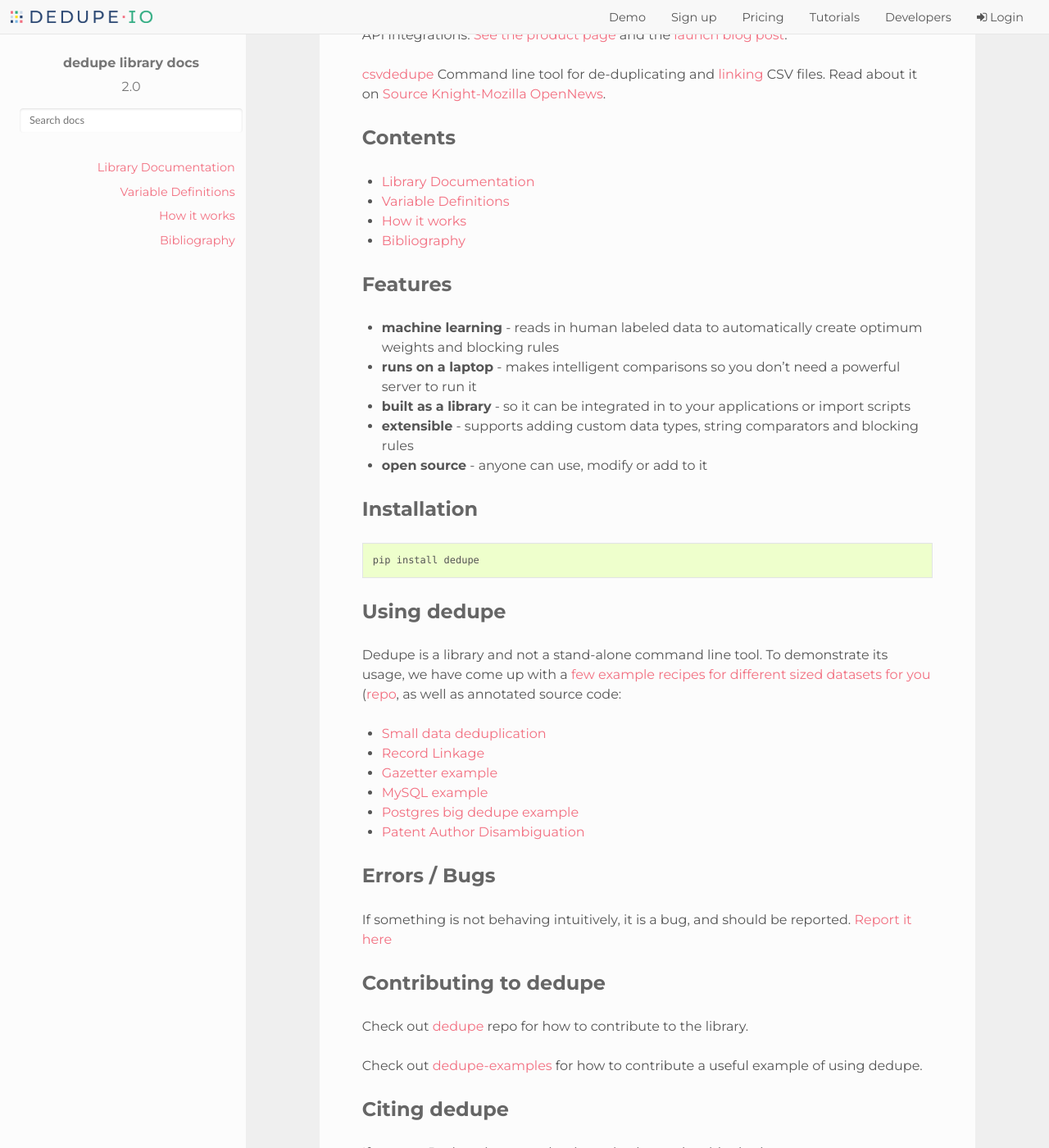
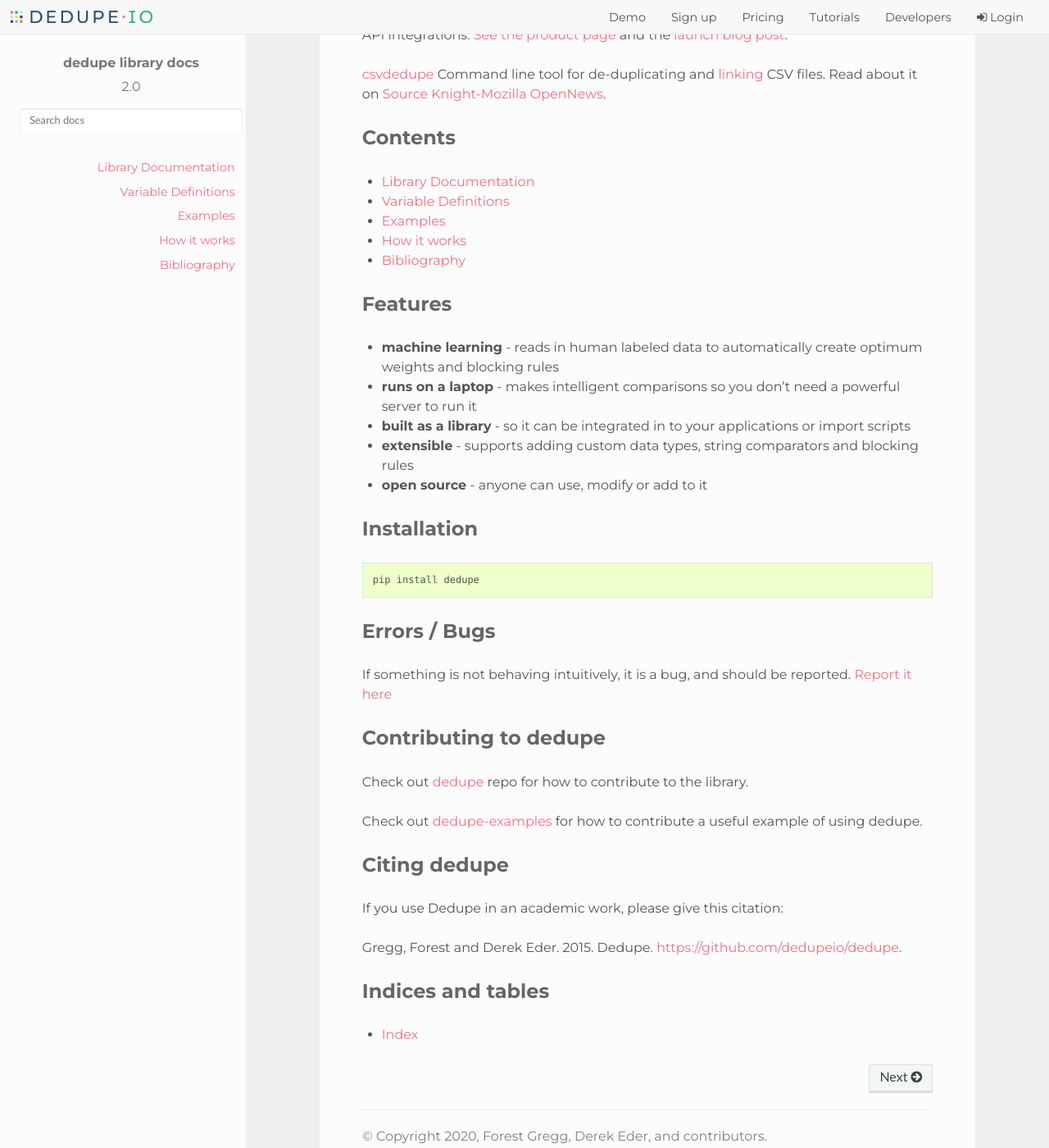
Before and after one commit to dedupeio/dedupe, a Sphinx documentation site: the page built from docs/index.rst, in a window 1280 px wide and 1400 px high, scrolled down 999 px. Shown: the whole window at 82% size. Built offline with Sphinx 7.4.7 and the Read the Docs theme 2.0.0, drawn with Linux system fonts in a browser that asks for light colours.

Commit message:
Split examples into their own doc page
Makes it easier to find, since they are now just always
on the sidebar. I think this is a common thing people
are looking for.

Also, fix the formatting of this section. Make it a bit clearer the
two types of examples there are. And, remove the link to the
.zip file of examples. It is destined to get out of date, and
people can download the most up-to-date version from the repo.

```diff
--- a/docs/index.rst
+++ b/docs/index.rst
@@ -46,6 +46,7 @@
 
    API-documentation
    Variable-definition
+   Examples
    how-it-works/How-it-works
    Bibliography
 
@@ -65,23 +66,6 @@
 .. code-block:: bash
 
    pip install dedupe
-
-Using dedupe
-============
-
-Dedupe is a library and not a stand-alone command line tool. To
-demonstrate its usage, we have come up with a `few example recipes for
-different sized datasets for you
-<https://github.com/dedupeio/dedupe-examples/archive/0.5.zip>`__
-(`repo <https://github.com/dedupeio/dedupe-examples>`__, as well as
-annotated source code:
-
-* `Small data deduplication <http://dedupeio.github.io/dedupe-examples/docs/csv_example.html>`__
-* `Record Linkage <https://dedupeio.github.io/dedupe-examples/docs/record_linkage_example.html>`__
-* `Gazetter example <https://dedupeio.github.io/dedupe-examples/docs/gazetteer_example.html>`__
-* `MySQL example <https://dedupeio.github.io/dedupe-examples/docs/mysql_example.html>`__
-* `Postgres big dedupe example <https://dedupeio.github.io/dedupe-examples/docs/pgsql_big_dedupe_example.html>`__
-* `Patent Author Disambiguation <https://dedupeio.github.io/dedupe-examples/docs/patent_example.html>`__
 
 Errors / Bugs
 =============
```
Also changed, not shown: docs/Examples.rst (added, +19 -0 lines).
